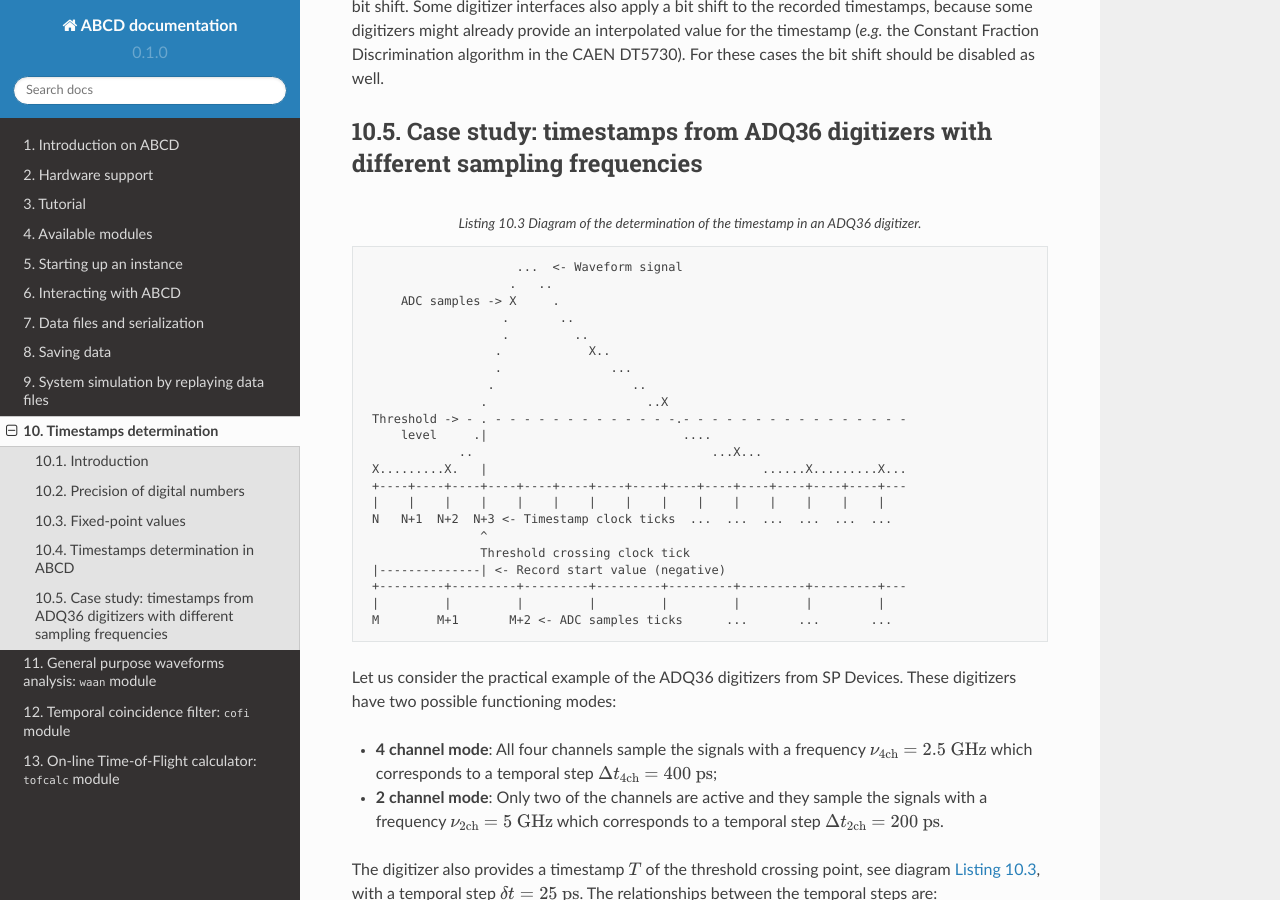
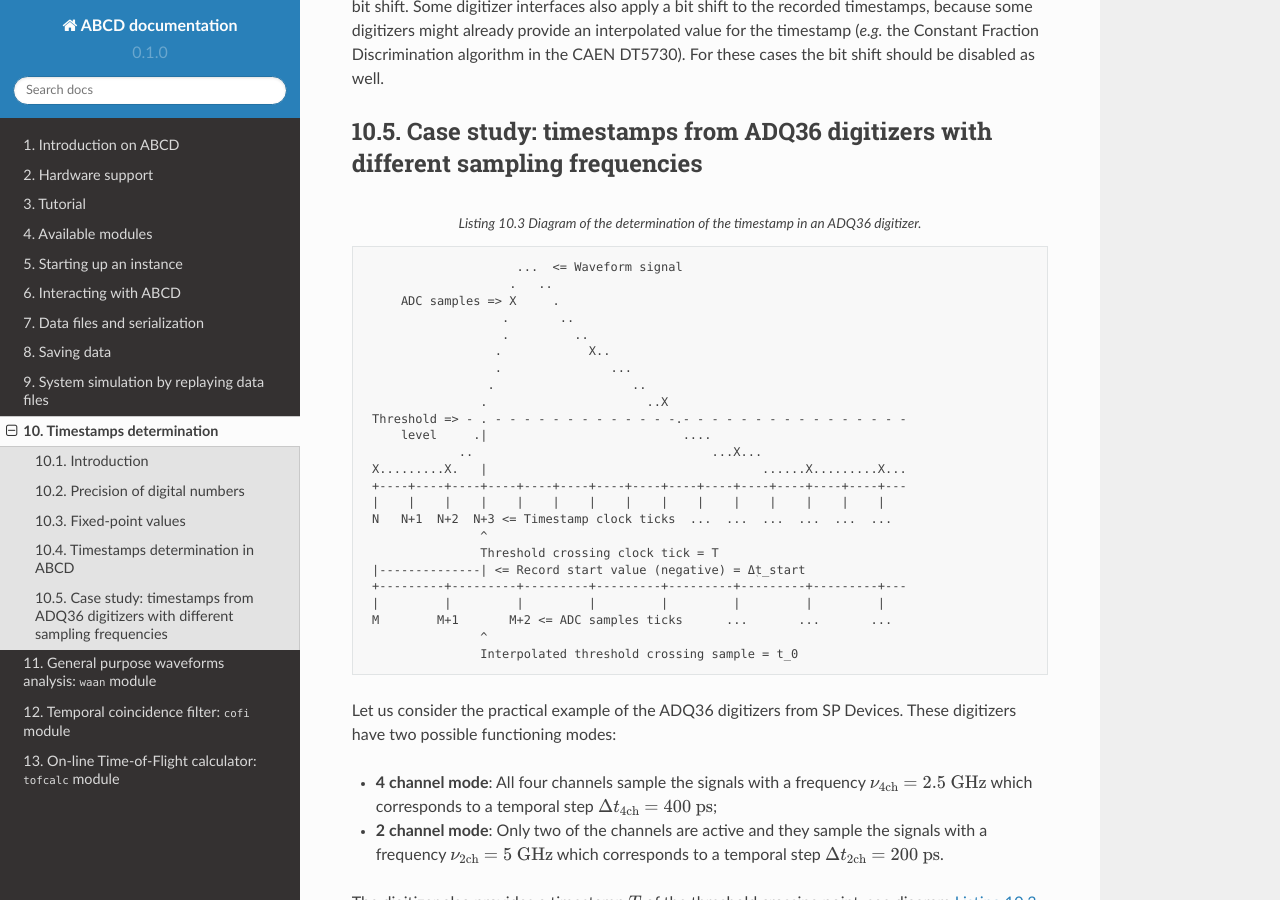
Before and after one commit to cl-fontana/abcd-docs, a Sphinx documentation site: the page built from docs/source/timestamps.rst, in a window 1280 px wide and 900 px high, scrolled down 2508 px. Built offline with Sphinx 7.4.7 and the Read the Docs theme 2.0.0, drawn with Linux system fonts in a browser that asks for light colours.

Commit message:
Improved diagram

```diff
--- a/docs/source/timestamps.rst
+++ b/docs/source/timestamps.rst
@@ -118,28 +118,30 @@ Case study: timestamps from ADQ36 digitizers with different sampling frequencies
     :name: diagram-timestamp-determination-ADQ36
     :caption: Diagram of the determination of the timestamp in an ADQ36 digitizer.
 
-                         ...  <- Waveform signal
+                         ...  <= Waveform signal
                         .   ..
-         ADC samples -> X     .
+         ADC samples => X     .
                        .       ..
                        .         ..
                       .            X..
                       .               ...
                      .                   ..
                     .                      ..X
-     Threshold -> - . - - - - - - - - - - - - -.- - - - - - - - - - - - - - - -
+     Threshold => - . - - - - - - - - - - - - -.- - - - - - - - - - - - - - - -
          level     .|                           ....
                  ..                                 ...X...
      X.........X.   |                                      ......X.........X...
      +----+----+----+----+----+----+----+----+----+----+----+----+----+----+---
      |    |    |    |    |    |    |    |    |    |    |    |    |    |    |
-     N   N+1  N+2  N+3 <- Timestamp clock ticks  ...  ...  ...  ...  ...  ...
+     N   N+1  N+2  N+3 <= Timestamp clock ticks  ...  ...  ...  ...  ...  ...
                     ^
-                    Threshold crossing clock tick
-     |--------------| <- Record start value (negative)
+                    Threshold crossing clock tick = T
+     |--------------| <= Record start value (negative) = Δٖt_start
      +---------+---------+---------+---------+---------+---------+---------+---
      |         |         |         |         |         |         |         |
-     M        M+1       M+2 <- ADC samples ticks      ...       ...       ...
+     M        M+1       M+2 <= ADC samples ticks      ...       ...       ...
+                    ^
+                    Interpolated threshold crossing sample = t_0
 
 Let us consider the practical example of the ADQ36 digitizers from SP Devices.
 These digitizers have two possible functioning modes:
```
